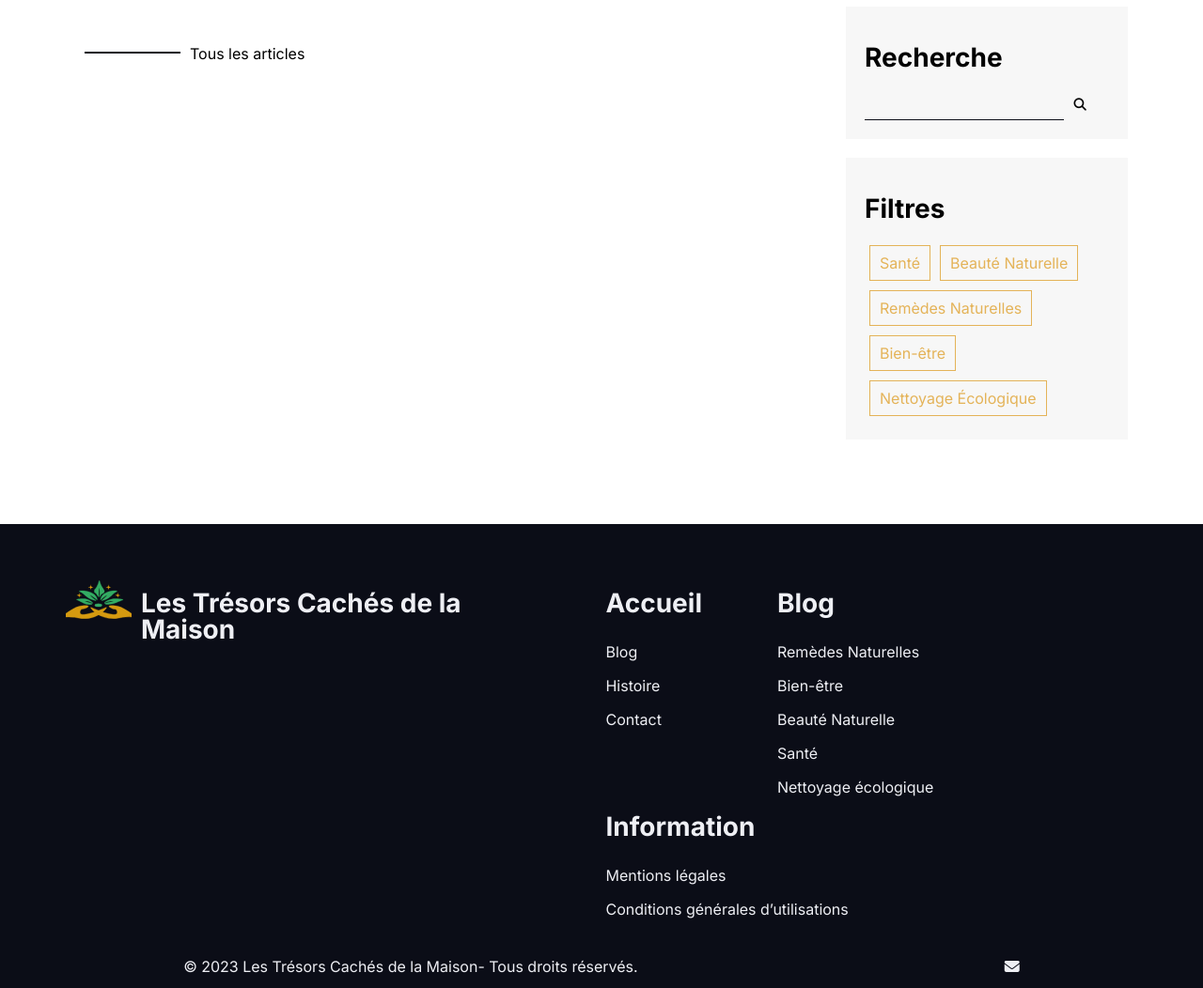
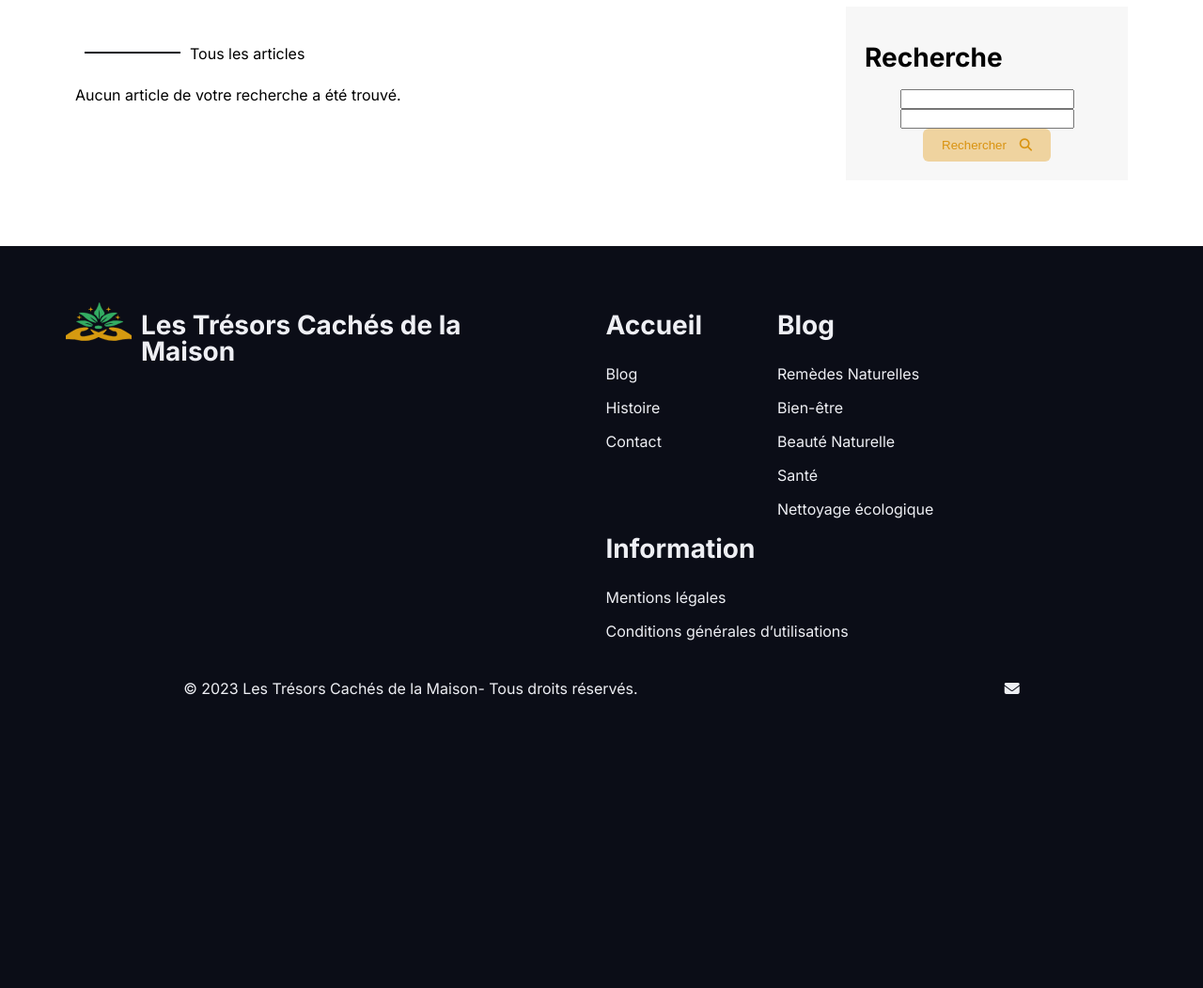
Before and after one commit to Diancire/les-tresors-caches-de-la-maison, a Symfony app: template templates/category/index.html.twig in a window 1280 px wide. Shown: the part 705-1757 px from the top of the page at 94% size. After the commit the page ends 1445 px from the top, so only its background shows below. Run offline with Twig, Linux system fonts and the light colour scheme; the template is opened without the code that fills it, so the values that code supplies are empty; form fields are guessed from the names that the template uses; style sheets or scripts are compiled from the project's sources; some libraries are stand-ins or nearby versions.

Commit message:
feat(filter): filter against search bar and categories

```diff
--- a/assets/scss/app.scss
+++ b/assets/scss/app.scss
@@ -8,6 +8,7 @@
 @import 'components/pagination';
 @import 'components/badges';
 @import 'components/dropdown_categories';
+@import 'components/search';
 @import 'layout/header';
 @import 'layout/footer';
 @import 'layout/navbar_dashboard';
--- /dev/null
+++ b/assets/scss/components/_search.scss
@@ -0,0 +1,28 @@
+form {
+    display: flex;
+    flex-direction: column;
+    align-items: center;
+    #search_q {
+        height: 30px;
+        border: none;
+        border-bottom: 1px solid $black;
+        background-color: $background-color-gray;
+        width: 100%;
+        margin-bottom: 20px;
+        &:focus {
+            outline: auto;
+        }
+    }
+    #search_categories {
+        margin-bottom: 20px;
+        input {
+            margin: 10px 5px;
+        }
+    }
+
+    button {
+        i {
+            padding-left:10px;
+        }
+    }
+}
--- a/assets/scss/pages/_blog.scss
+++ b/assets/scss/pages/_blog.scss
@@ -121,28 +121,6 @@
         padding-top: 0;
         font-size: 38px;
     }
-    form {
-        @media #{$breakpoint-l} {
-            display: flex;
-            justify-content: center;
-        }
-        input {
-            height: 30px;
-            border: none;
-            border-bottom: 1px solid $black;
-            background-color: $background-color-gray;
-            width: 80%;
-            @media #{$breakpoint-l} {
-                width: 70%;
-            }
-            &:focus {
-                outline: auto;
-            }
-        }
-        button {
-            background-color: $background-color-gray;
-        }
-    }
 }
 
 .blog_article_aside_filter_container {
--- a/src/Entity/Category.php
+++ b/src/Entity/Category.php
@@ -70,6 +70,11 @@ class Category
     public function prePersist()
     {
         $this->slug = (new Slugify())->slugify($this->name);
+    }
+
+    public function __toString(): string
+    {
+        return $this->name;
     }
 
     public function getId(): ?int
--- a/src/Form/SearchType.php
+++ b/src/Form/SearchType.php
@@ -21,6 +21,11 @@ class SearchType extends AbstractType
                 ],
                 'empty_data' => '',
                 'required' => false
+            ])
+            ->add('categories', EntityType::class, [
+                'class' => Category::class,
+                'expanded' => true,
+                'multiple' => true
             ]);
     }
 
--- a/src/Model/SearchData.php
+++ b/src/Model/SearchData.php
@@ -10,4 +10,7 @@ class SearchData
     /** @var string */
     public string $q = '';
 
+    /** @var array */
+    public array $categories = [];
+
 }
--- a/templates/category/index.html.twig
+++ b/templates/category/index.html.twig
@@ -18,12 +18,19 @@
             <p>Tous les articles</p>
         </div>
         <div class="blog_article_container_content-element">
+            {% if articles|length == 0 %}
+                <p>Aucun article de votre recherche a été trouvé.</p>
+            {% else %}
                 {% for article in articles %}
                     <div class="blog_article_container_content-item">
+                        {% if article.imageName is not null %}
                             <img src="{{ asset('uploads/images/article/' ~ article.imageName) }}" alt="{{article.imageName}}">
+                        {% else %}
+                            <img src="{{ asset('img/photo-par-defaut.jpg') }}" alt="Image par défaut">
+                        {% endif %}
                         <div class="blog_article_container_content-item-text">
                             {% include "components/_badges.html.twig" %}
-                        <h4>{{article.title}}</h4>
+                            <h3>{{article.title}}</h3>
                             <div class="display-flex">
                                 <p>Date: {{article.createdAt|date('d/m/Y')}}</p>
                                 <div class="padding-x-10"><i class="fa-solid fa-comment"></i></div>
@@ -33,6 +40,7 @@
                         </div>
                     </div>
                 {% endfor %}
+            {% endif %}
         </div>
     </article>
     <aside class="blog_article_container_aside">
@@ -40,16 +48,6 @@
             <h3>Recherche</h3>
             {% include "components/_search.html.twig" %}
         </div>
-        <div class="blog_article_aside_filter_container">
-            <h3>Filtres</h3>
-            <div class="blog_article_aside_filter_text">
-                <a href="">Santé</a>
-                <a href="">Beauté Naturelle</a>
-                <a href="">Remèdes Naturelles</a>
-                <a href="">Bien-être</a>
-                <a href="">Nettoyage Écologique</a>
-            </div>
-        </div>
     </aside>
 </section>
 <div class="blog_article-pagination">
--- a/templates/components/_search.html.twig
+++ b/templates/components/_search.html.twig
@@ -1,8 +1,5 @@
-{# <form action="">
-    <input type="text" placeholder="Recherche..">
-    <button type="submit"><i class="fa-solid fa-magnifying-glass"></i></button>
-</form> #}
 {{ form_start(form) }}
     {{ form_widget(form.q)}}
-    <button><i class="fa-solid fa-magnifying-glass"></i></button>
+    {{ form_widget(form.categories)}}
+    <button class="btn btn_outlined_golden">Rechercher <i class="fa-solid fa-magnifying-glass"></i></button>
 {{ form_end(form) }}
```
Also changed, not shown: src/Repository/ArticleRepository.php (+8 -0 lines), templates/article/index.html.twig (+4 -10 lines). Lines whose indentation alone changed are shown as unchanged.
